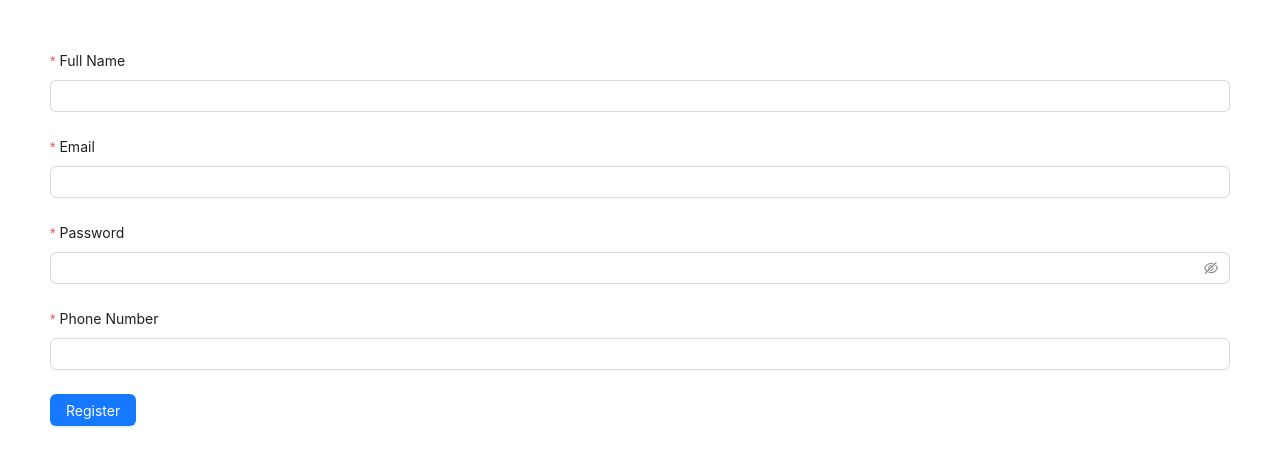
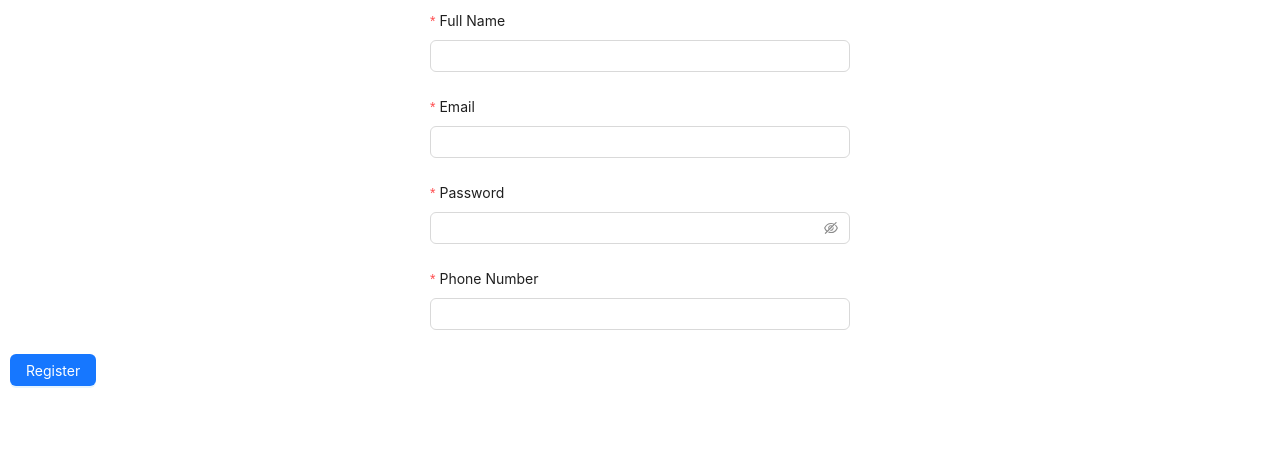
Before and after one commit to trungnghia2009/react-vite-learning, a React (Vite) app: page /register in a window 1280 px wide. Shown: the top 466 px of the page. Built offline with nearby package versions, Linux system fonts and the light colour scheme.

Commit message:
video 91

```diff
--- a/src/pages/register.jsx
+++ b/src/pages/register.jsx
@@ -1,4 +1,4 @@
-import { Button, Input, Form, notification } from "antd";
+import { Button, Input, Form, notification, Row, Col } from "antd";
 import { registerUserAPI } from "../services/api.service";
 import { useNavigate } from "react-router-dom";
 
@@ -31,24 +31,27 @@ const RegisterPage = () => {
 
   return (
     <Form
+      style={{ margin: "10px", justifyContent: "center" }}
       form={form}
       layout="vertical"
       name="basic"
       onFinish={onFinish}
-      // onFinishFailed={onFinishFailed}
     >
-      <div
-        style={{
-          margin: "50px",
-        }}
-      >
+      <Row justify={"center"}>
+        <Col xs={24} md={8}>
           <Form.Item
             label="Full Name"
             name="fullName"
-          rules={[{ required: true, message: "Please input your full name!" }]}
+            rules={[
+              { required: true, message: "Please input your full name!" },
+            ]}
           >
             <Input />
           </Form.Item>
+        </Col>
+      </Row>
+      <Row justify={"center"}>
+        <Col xs={24} md={8}>
           <Form.Item
             label="Email"
             name="email"
@@ -56,6 +59,10 @@ const RegisterPage = () => {
           >
             <Input />
           </Form.Item>
+        </Col>
+      </Row>
+      <Row justify={"center"}>
+        <Col xs={24} md={8}>
           <Form.Item
             label="Password"
             name="password"
@@ -63,6 +70,10 @@ const RegisterPage = () => {
           >
             <Input.Password />
           </Form.Item>
+        </Col>
+      </Row>
+      <Row justify={"center"}>
+        <Col xs={24} md={8}>
           <Form.Item
             label="Phone Number"
             name="phone"
@@ -76,12 +87,16 @@ const RegisterPage = () => {
           >
             <Input />
           </Form.Item>
-        <div>
+        </Col>
+      </Row>
+
+      <Row>
+        <Col xs={24} md={8}>
           <Button type="primary" htmlType="submit">
             Register
           </Button>
-        </div>
-      </div>
+        </Col>
+      </Row>
     </Form>
   );
 };
```
Lines whose indentation alone changed are shown as unchanged.
